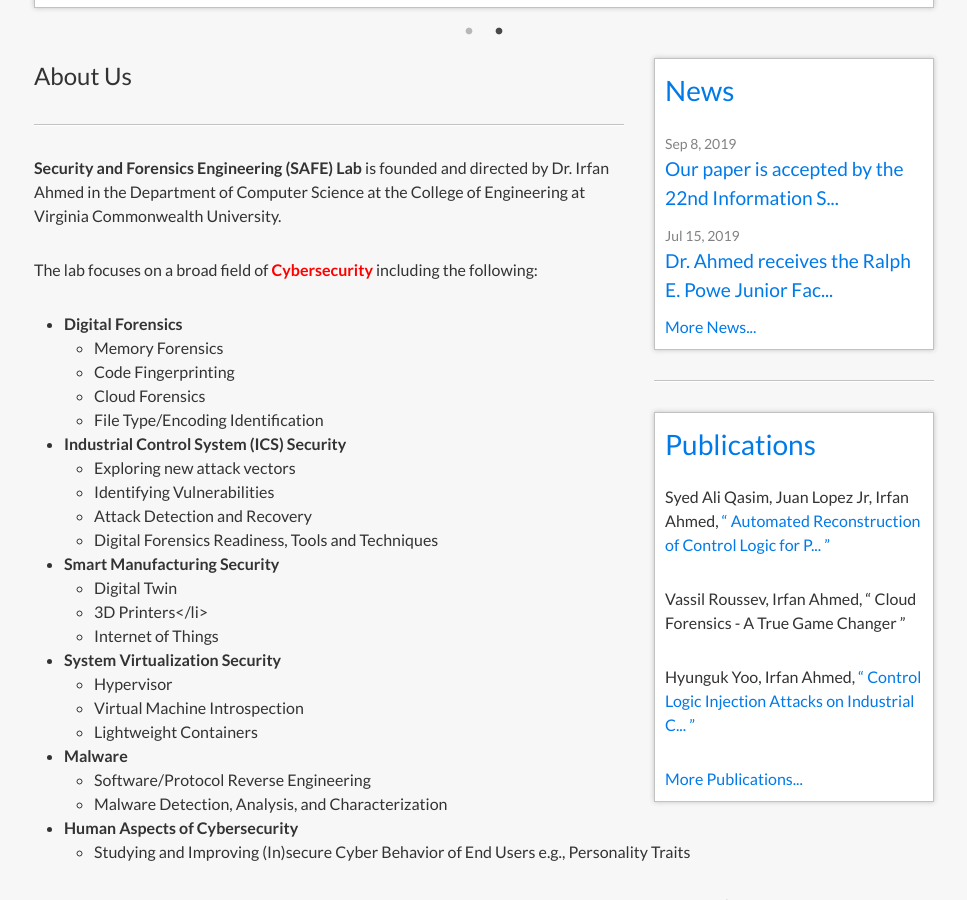
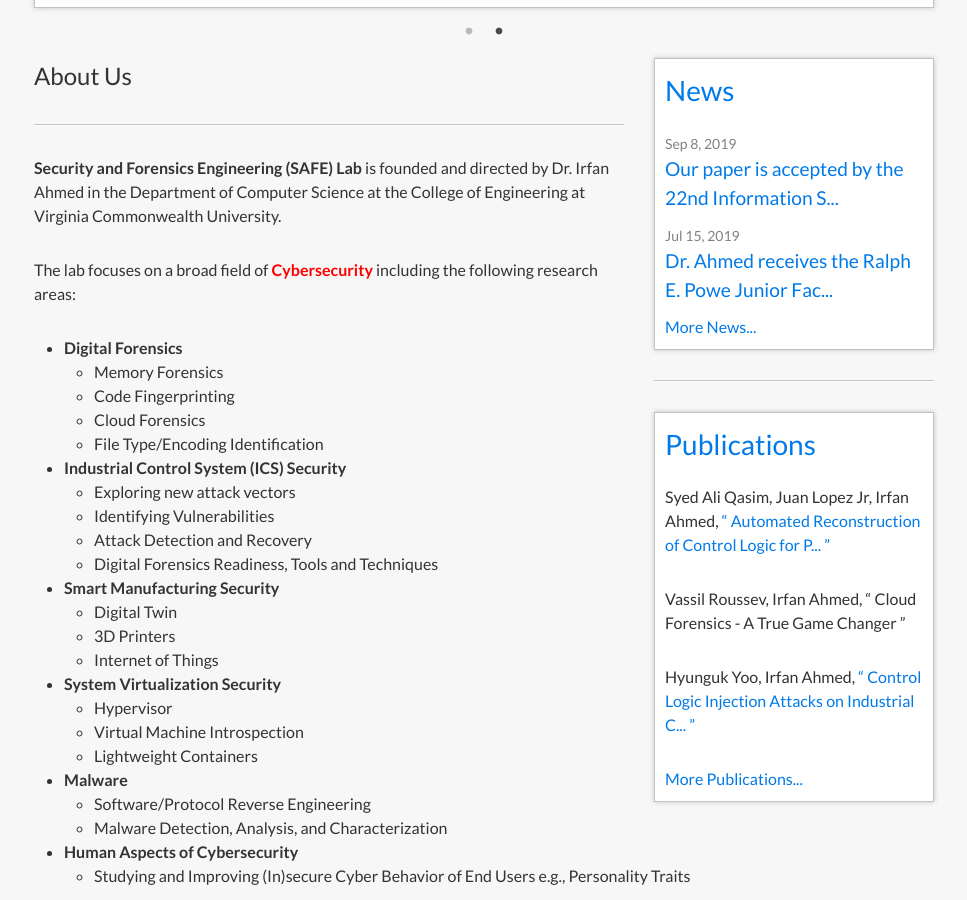
Before and after one commit to joyfulrohan14/SAFE-Lab, a Jekyll site: the page built from pages/home.md, in a window 1280 px wide and 900 px high, scrolled down 845 px. Shown: the whole window, without its empty margins (156-1123 px from the left). Built offline with Jekyll 4.4.1, drawn with Linux system fonts in a browser that asks for light colours.

Commit message:
safe repo files

```diff
--- a/pages/home.md
+++ b/pages/home.md
@@ -51,7 +51,7 @@ navbar-index: 0
 -----------------
 **Security and Forensics Engineering (SAFE) Lab** is founded and directed by Dr. Irfan Ahmed in the Department of Computer Science at the College of Engineering at Virginia Commonwealth University.
 
-The lab focuses on a broad field of <span style="color:red">**Cybersecurity**</span> including the following:
+The lab focuses on a broad field of <span style="color:red">**Cybersecurity**</span> including the following research areas:
 
 * **Digital Forensics**
 	- Memory Forensics
@@ -68,7 +68,7 @@ The lab focuses on a broad field of <span style="color:red">**Cybersecurity**</s
 
 * **Smart Manufacturing Security**
     - Digital Twin
-    - 3D Printers</li>
+    - 3D Printers
     - Internet of Things
 
 
```
Also changed, not shown: pages/Resources.md (+1 -1 lines), 3 other files.
